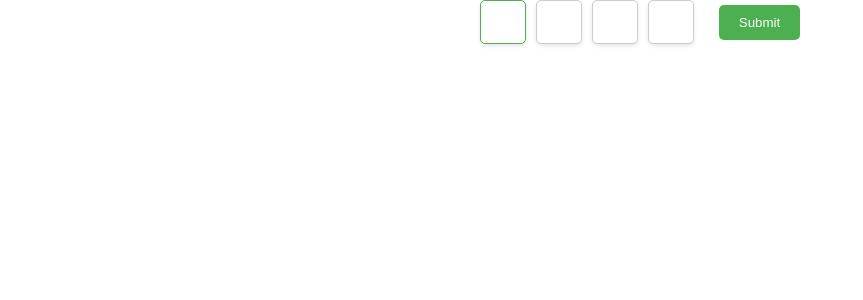
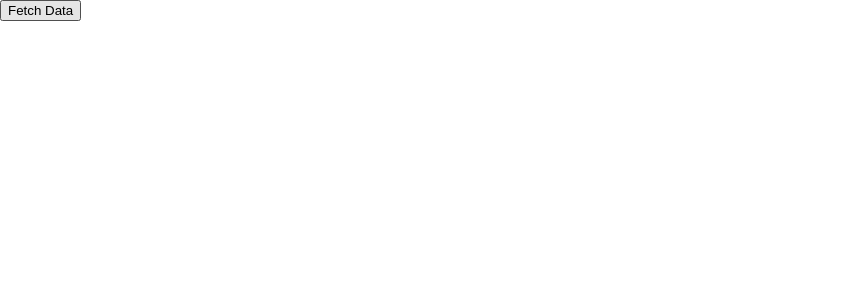
Before and after one commit to KirtikumarKavande/react-challenges, a React (Vite) app: page / in a window 1280 px wide. Shown: the top 300 px of the page, without its empty margins (0-863 px from the left). Built offline with nearby package versions, Linux system fonts and the light colour scheme.

Commit message:
add react query fetch req

```diff
--- a/package.json
+++ b/package.json
@@ -10,6 +10,7 @@
     "preview": "vite preview"
   },
   "dependencies": {
+    "@tanstack/react-query": "^5.62.10",
     "react": "^18.3.1",
     "react-dom": "^18.3.1"
   },
--- a/src/App.jsx
+++ b/src/App.jsx
@@ -5,23 +5,34 @@ import ModalOverlay from "./modal-overlay/ModalOverlay";
 import MovieTicketBooking from "./movie-ticket-booking/MovieTicketBooking";
 import NestedComment from "./nested-comment/NestedComment";
 import Otp from "./otp/Otp";
+import FetchReactQuery from "./react-query/FetchReactQuery";
 import StopWatch from "./stopwatch/StopWatch";
 import TransferList from "./TransferList/TransferList";
 import Folder from "./vs-code-folder-structure/Folder";
+import {
+  QueryClient,
+  QueryClientProvider,
+} from '@tanstack/react-query'
+const App = () => {
+  const queryClient = new QueryClient()
 
-const App = () => {
   return (
     <div>
+         <QueryClientProvider client={queryClient}>
+
       {/* <StopWatch /> */}
       {/* <ModalOverlay /> */}
       {/* <Carousel/> */}
-      <Otp/>
+      {/* <Otp/> */}
       {/* <MemoryGame/> */}
       {/* <DragDrop/> */}
       {/* <Folder/> */}
       {/* <TransferList/> */}
       {/* <NestedComment/> */}
       {/* <MovieTicketBooking/> */}
+      <FetchReactQuery/>
+      </QueryClientProvider>
+
     </div>
   );
 };
--- /dev/null
+++ b/src/react-query/FetchReactQuery.jsx
@@ -0,0 +1,30 @@
+import { useQuery } from "@tanstack/react-query";
+
+function FetchReactQuery() {
+  async function getTodos() {
+    const response = await fetch("https://jsonplaceholder.typicode.com/users");
+    return response.json();
+  }
+
+  const { data, isLoading, error, isRefetching, refetch } = useQuery({
+    queryKey: ["users"],
+    queryFn: getTodos,
+    enabled: false, // This prevents automatic fetching on component mount
+    staleTime: 1000 * 60 * 5, // Data will remain fresh for 5 minutes
+    cacheTime: 1000 * 60 * 30, // Cache will be preserved for 30 minutes
+  });
+
+  console.log(isRefetching);
+  if (isLoading) return "Loading...";
+  if (error) return "An error occurred: " + error.message;
+
+  return (
+    <div>
+      <button onClick={() => refetch()}>
+        {isRefetching ? "Fetching..." : "Fetch Data"}
+      </button>
+      <pre>{JSON.stringify(data, null, 2)}</pre>
+    </div>
+  );
+}
+export default FetchReactQuery;
```
Also changed, not shown: 1 other file (tests, documents, lock files or other folders).
